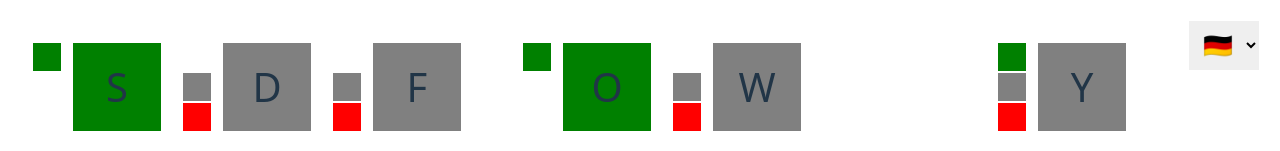
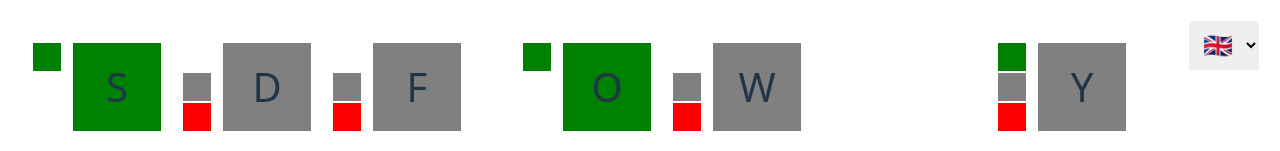
Before and after one commit to tristantisch/a-message-from-the-stars, a Vue app: page / in a window 1280 px wide. Shown: the top 151 px of the page. Built offline with nearby package versions, Linux system fonts and the light colour scheme.

Commit message:
Fix language initialization

```diff
--- a/src/language/LanguageSwitcher.vue
+++ b/src/language/LanguageSwitcher.vue
@@ -25,7 +25,10 @@ const changeLanguage = async (event: Event) => {
 
 <template>
     <div id="language-switcher">
-        <select @change="changeLanguage">
+        <select
+            @change="changeLanguage"
+            :value="language"
+        >
             <option
                 v-for="lang in languages"
                 :key="lang.isoCode"
```
